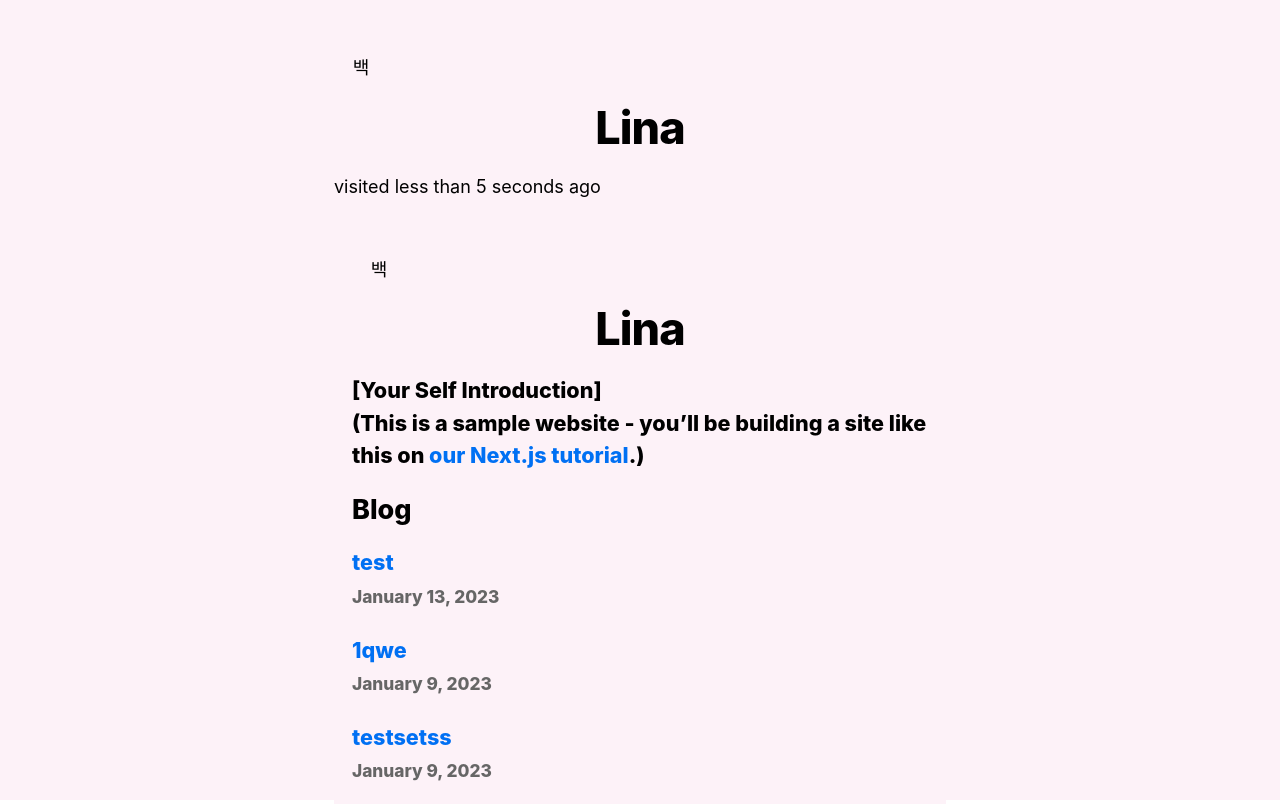
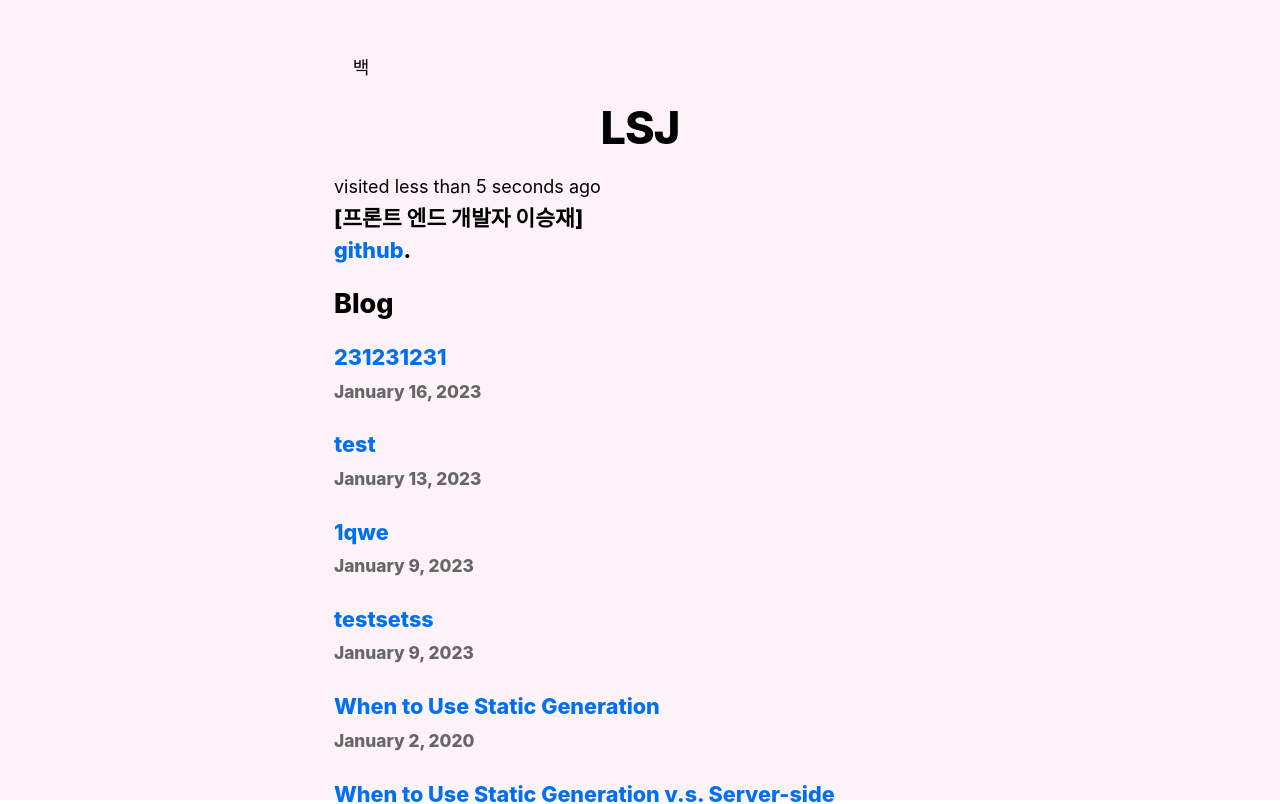
Before and after one commit to LeeSeungjae00/lsj-tech-blog, a Next.js app: page / in a window 1280 px wide. Shown: the top 804 px of the page. Built offline with nearby package versions, Linux system fonts and the light colour scheme.

Commit message:
:sparkles: Intrudce new features
각 페이지 마다 title 변경

```diff
--- a/components/layout.js
+++ b/components/layout.js
@@ -5,8 +5,7 @@ import Link from 'next/link'
 import { useEffect, useState } from 'react'
 import Utterances from './Utterances'
 
-const name = 'Lina'
-export const siteTitle = 'Next.js Sample Website'
+const name = 'LSJ'
 
 export default function Layout({ children, home }) {
   const [theme, setTheme] = useState('light')
@@ -41,21 +40,7 @@ export default function Layout({ children, home }) {
   return (
     <div className='bg-pink-50 dark:bg-black dark:text-gray-50 h-screen'>
       <div className={styles.container}>
-        <Head>
-          <link rel="icon" href="/favicon.ico" />
-          <meta
-            name="description"
-            content="Learn how to build a personal website using Next.js"
-          />
-          <meta
-            property="og:image"
-            content={`https://og-image.vercel.app/${encodeURI(
-              siteTitle
-            )}.png?theme=light&md=0&fontSize=75px&images=https%3A%2F%2Fassets.vercel.com%2Fimage%2Fupload%2Ffront%2Fassets%2Fdesign%2Fnextjs-black-logo.svg`}
-          />
-          <meta name="og:title" content={siteTitle} />
-          <meta name="twitter:card" content="summary_large_image" />
-        </Head>
+
         <button className='w-12 px-2' onClick={handleClick}>
           {theme === 'dark' ? "흑" : "백"}
         </button>
--- a/package.json
+++ b/package.json
@@ -4,7 +4,8 @@
     "dev": "next dev",
     "build": "next build",
     "postbuild": "next-sitemap",
-    "start": "next start"
+    "start": "next start",
+    "export": "next build && next export"
   },
   "dependencies": {
     "date-fns": "^2.28.0",
--- a/pages/index.js
+++ b/pages/index.js
@@ -1,21 +1,20 @@
 import Head from 'next/head'
-import Layout, { siteTitle } from '../components/layout'
 import utilStyles from '../styles/utils.module.css'
 import { getSortedPostsData } from '../lib/posts'
 import Link from 'next/link'
 import Date from '../components/date'
+import { siteTitle } from './_document'
 
 export default function Home({ allPostsData }) {
   return (
-    <Layout home>
+    <>
       <Head>
         <title>{siteTitle}</title>
       </Head>
       <section className={utilStyles.headingMd}>
-        <p>[Your Self Introduction]</p>
+        <p>[프론트 엔드 개발자 이승재]</p>
         <p>
-          (This is a sample website - you’ll be building a site like this on{' '}
-          <a href="https://nextjs.org/learn">our Next.js tutorial</a>.)
+          <a href="https://github.com/LeeSeungjae00">github</a>.
         </p>
       </section>
       <section className={`${utilStyles.headingMd} ${utilStyles.padding1px}`}>
@@ -34,7 +33,7 @@ export default function Home({ allPostsData }) {
           ))}
         </ul>
       </section>
-    </Layout>
+    </>
   )
 }
 
--- a/pages/post/[id].js
+++ b/pages/post/[id].js
@@ -1,14 +1,14 @@
-import Layout from '../../components/layout'
 import { getAllPostIds, getPostData } from '../../lib/posts'
 import Head from 'next/head'
-import Date from '../../components/date'
+import Date from '@/components/date'
 import utilStyles from '../../styles/utils.module.css'
 import { MDXRemote } from 'next-mdx-remote'
-import CodeBlock from '../../components/CodeBlock'
+import CodeBlock from '@/components/CodeBlock'
 // import Button from '../../components/Button'
 import dynamic from 'next/dynamic'
+import { siteTitle } from 'pages/_document'
 
-const Button = dynamic(() => import('../../components/Button'), {
+const Button = dynamic(() => import('@/components/Button'), {
   loading: () => <div>loading...</div>
 })
 
@@ -22,7 +22,6 @@ export async function getStaticPaths() {
 }
 
 export async function getStaticProps({ params, preview }) {
-  console.log(preview)
   const postData = await getPostData(params.id)
   return {
     props: {
@@ -37,9 +36,9 @@ const components = { Button, CodeBlock }
 
 export default function Post({ postData }) {
   return (
-    <Layout>
+    <>
       <Head>
-        <title>{postData.title}</title>
+        <title>{postData.title} - {siteTitle}</title>
       </Head>
       <article>
         <h1 className={utilStyles.headingXl}>{postData.title}</h1>
@@ -49,6 +48,6 @@ export default function Post({ postData }) {
         {postData.contentHtml && <div dangerouslySetInnerHTML={{ __html: postData.contentHtml }} />}
         {postData.mdxSource && <MDXRemote {...postData.mdxSource} components={components}></MDXRemote>}
       </article>
-    </Layout>
+    </>
   )
 }
--- a/pages/post/first-post.js
+++ b/pages/post/first-post.js
@@ -1,11 +1,10 @@
 import Link from 'next/link'
 import Head from 'next/head'
 import Script from 'next/script'
-import Layout from '../../components/layout'
 
 export default function FirstPost() {
     return (
-        <Layout>
+        <>
             <Head>
                 <title>First Post</title>
             </Head>
@@ -22,6 +21,6 @@ export default function FirstPost() {
                     Back to home
                 </Link>
             </h2>
-        </Layout>
+        </>
     )
 }
--- a/pages/post/write.js
+++ b/pages/post/write.js
@@ -1,6 +1,6 @@
 import { useRef, useState } from "react";
-import Layout from "../../components/layout";
 import Link from "next/link";
+import Head from "next/head";
 
 export default function Write() {
   const idRef = useRef(undefined)
@@ -38,18 +38,24 @@ export default function Write() {
   }
 
   return (
-    <Layout>
+    <>
+      <Head>
+        <title>Write a post</title>
+      </Head>
       <h1>Write a post</h1>
       <form onSubmit={handleSumbit}>
         <input type='text' name="id" placeholder="id" required ref={idRef}></input>
         <br />
+        <br />
         <input type='text' name="title" placeholder="title" required ref={titleRef}></input>
+        <br />
         <br />
         <textarea type='text' name="content" placeholder="content" required ref={contentRef}></textarea>
         <br />
-        <input type="submit" value="Create"></input>
+        <br />
+        <input className="rounded bg-orange-500 px-1" type="submit" value="Create"></input>
       </form>
       {showLink && <Link href={`/post/${idRef.current.value}`}>{titleRef.current.value}</Link>}
-    </Layout>
+    </>
   )
 }
--- /dev/null
+++ b/posts/1231231.md
@@ -0,0 +1,6 @@
+---
+title : '231231231'
+date: '2023-01-16'
+---
+
+23123123
```
Also changed, not shown: jsconfig.json (added, +10 -0 lines), 1 other file (tests, documents, lock files or other folders).
